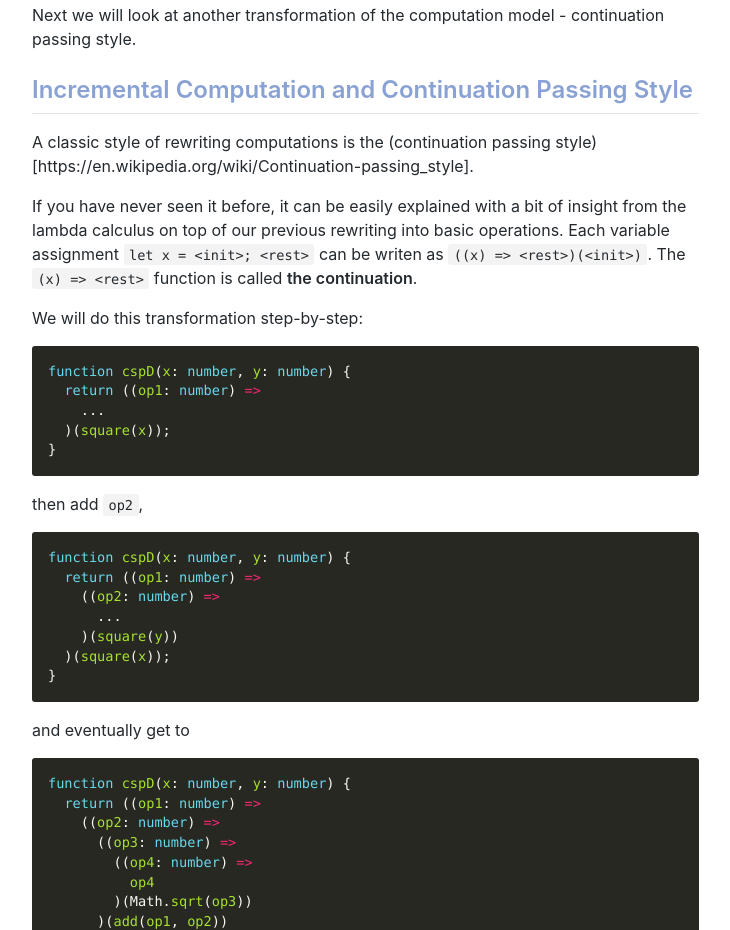
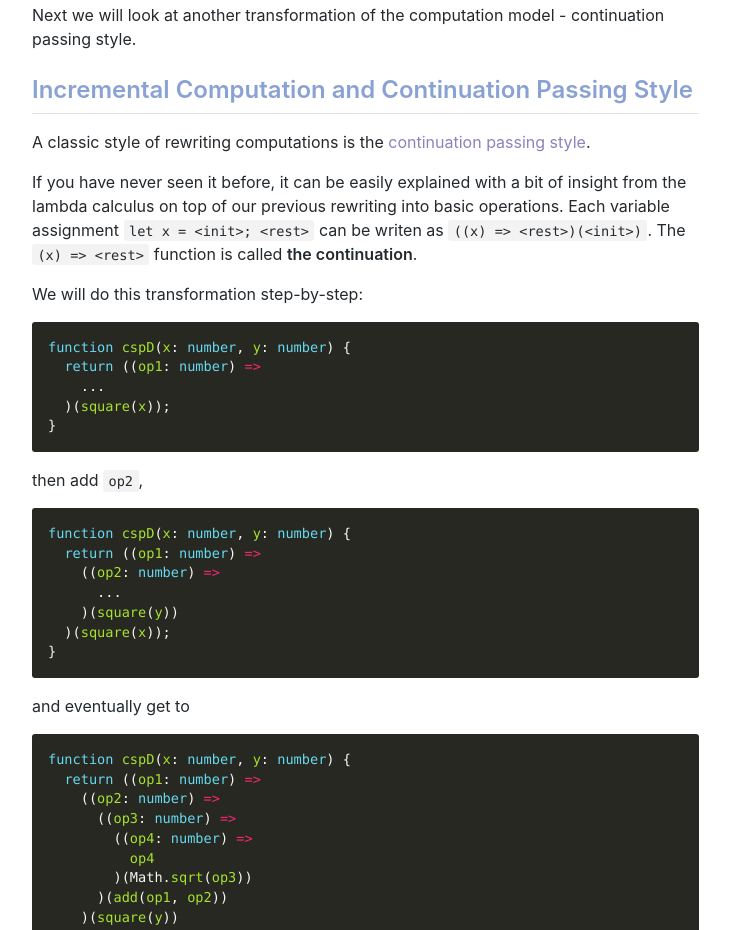
Before and after one commit to rkirov/rkirov.github.io, a plain HTML site: page posts/incremental_computation/index.html in a window 1280 px wide. Shown: the part 7119-8049 px from the top of the page, without its empty margins (158-888 px from the left). Drawn offline with Linux system fonts and the light colour scheme; some packages are replaced by stand-ins of ours; a web font is replaced by a local one.

Commit message:
fix a link

```diff
--- a/posts/incremental_computation/index.html
+++ b/posts/incremental_computation/index.html
@@ -338,8 +338,8 @@ I will leave this as an exercise to the reader. Add gist to my solution here.</p
 <p>Next we will look at another transformation of the computation model -
 continuation passing style.</p>
 <h2 id="incremental-computation-and-continuation-passing-style">Incremental Computation and Continuation Passing Style</h2>
-<p>A classic style of rewriting computations is the (continuation passing
-style)[https://en.wikipedia.org/wiki/Continuation-passing_style].</p>
+<p>A classic style of rewriting computations is the <a href="https://en.wikipedia.org/wiki/Continuation-passing_style" target="_blank">continuation passing
+style</a>.</p>
 <p>If you have never seen it before, it can be easily explained with a bit of
 insight from the lambda calculus on top of our previous rewriting into basic
 operations. Each variable assignment <code>let x = &lt;init&gt;; &lt;rest&gt;</code> can be writen as
```
